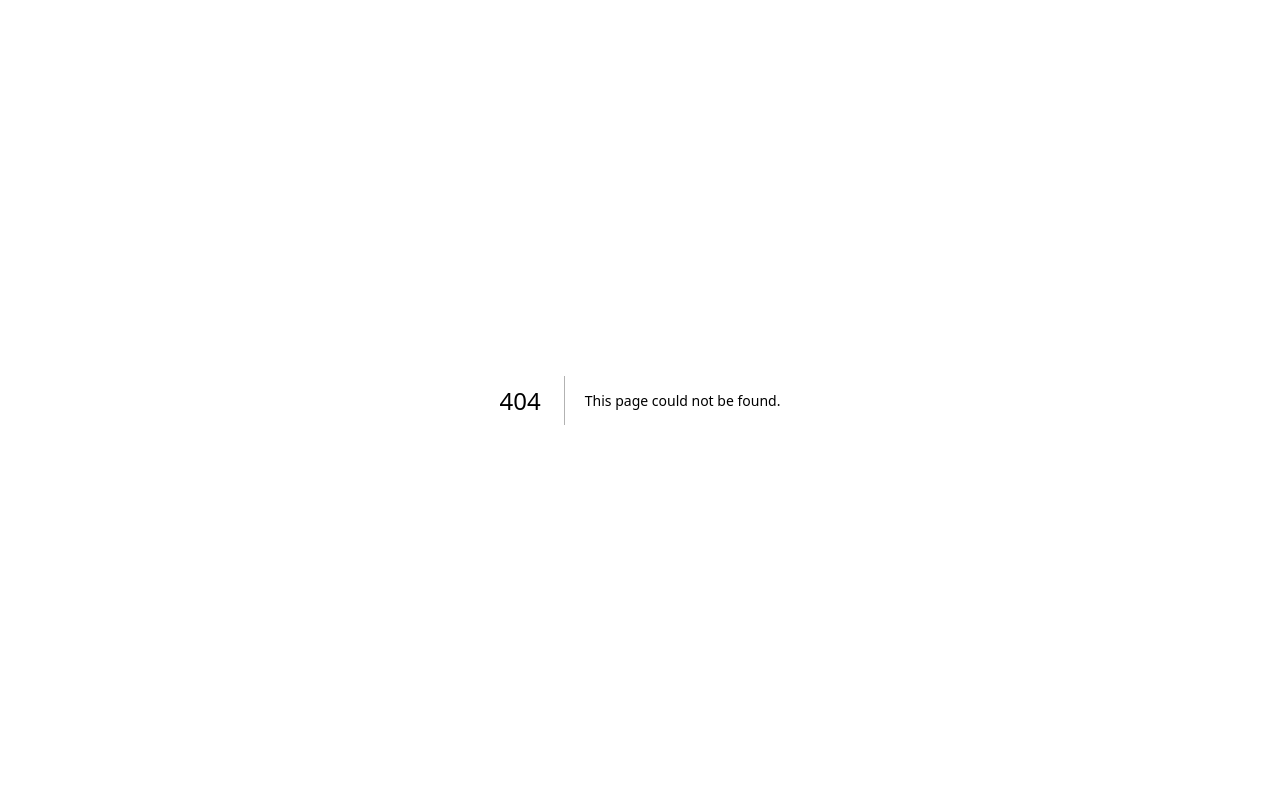
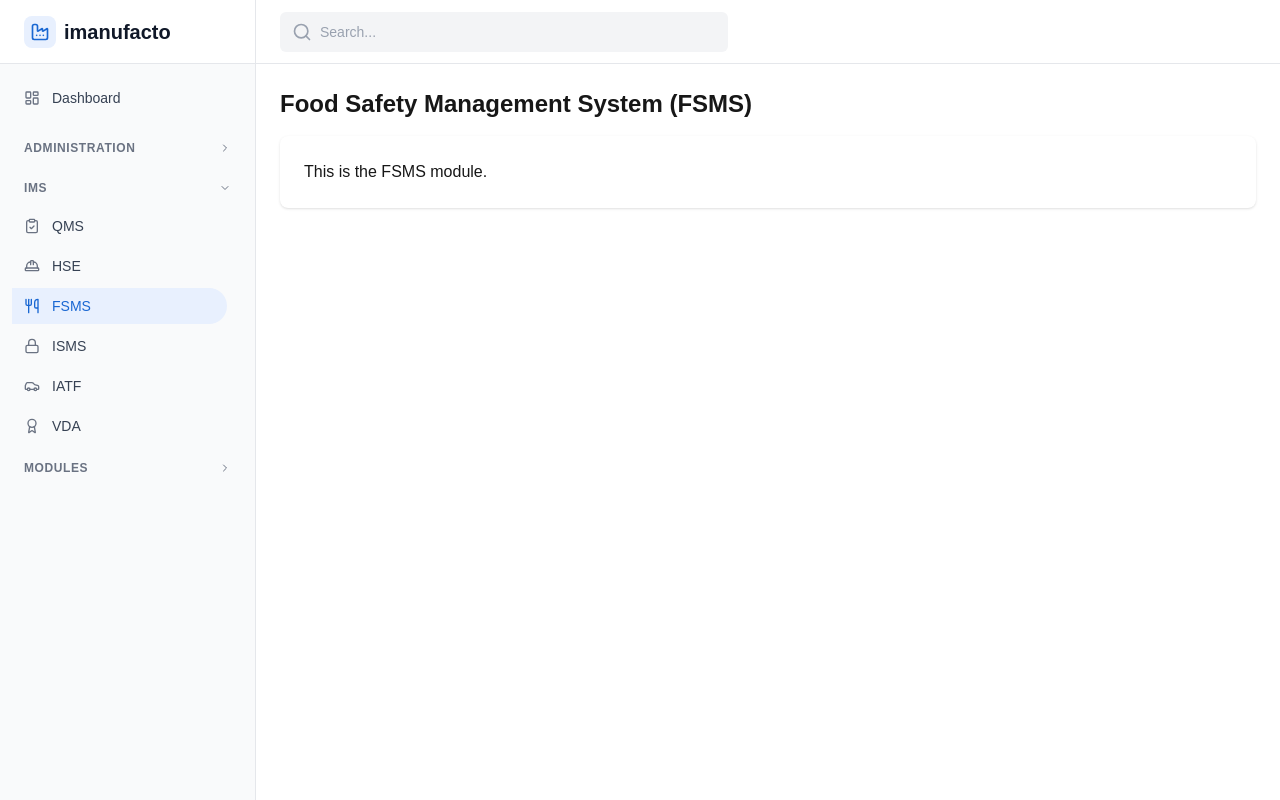
Before and after one commit to imanufacto1/imanufacto_qms_dev, a Next.js app: page /fsms in a window 1280 px wide. Before the commit this address had no page. Built offline with nearby package versions, Linux system fonts and the light colour scheme; no server answers.

Commit message:
feat(ui): add IMS section to sidebar with QMS, HSE, FSMS, ISMS, IATF, VDA modules

```diff
--- /dev/null
+++ b/src/app/(dashboard)/fsms/page.tsx
@@ -0,0 +1,10 @@
+export default function FSMSPage() {
+  return (
+    <div>
+      <h1 className="text-2xl font-bold mb-4">Food Safety Management System (FSMS)</h1>
+      <div className="bg-white rounded-lg shadow p-6">
+        <p>This is the FSMS module.</p>
+      </div>
+    </div>
+  );
+}
--- /dev/null
+++ b/src/app/(dashboard)/hse/page.tsx
@@ -0,0 +1,10 @@
+export default function HSEPage() {
+  return (
+    <div>
+      <h1 className="text-2xl font-bold mb-4">Health, Safety and Environment (HSE)</h1>
+      <div className="bg-white rounded-lg shadow p-6">
+        <p>This is the HSE module.</p>
+      </div>
+    </div>
+  );
+}
--- /dev/null
+++ b/src/app/(dashboard)/iatf/page.tsx
@@ -0,0 +1,10 @@
+export default function IATFPage() {
+  return (
+    <div>
+      <h1 className="text-2xl font-bold mb-4">IATF 16949</h1>
+      <div className="bg-white rounded-lg shadow p-6">
+        <p>This is the IATF module.</p>
+      </div>
+    </div>
+  );
+}
--- /dev/null
+++ b/src/app/(dashboard)/isms/page.tsx
@@ -0,0 +1,10 @@
+export default function ISMSPage() {
+  return (
+    <div>
+      <h1 className="text-2xl font-bold mb-4">Information Security Management System (ISMS)</h1>
+      <div className="bg-white rounded-lg shadow p-6">
+        <p>This is the ISMS module.</p>
+      </div>
+    </div>
+  );
+}
--- /dev/null
+++ b/src/app/(dashboard)/qms/page.tsx
@@ -0,0 +1,10 @@
+export default function QMSPage() {
+  return (
+    <div>
+      <h1 className="text-2xl font-bold mb-4">Quality Management System (QMS)</h1>
+      <div className="bg-white rounded-lg shadow p-6">
+        <p>This is the QMS module.</p>
+      </div>
+    </div>
+  );
+}
--- /dev/null
+++ b/src/app/(dashboard)/vda/page.tsx
@@ -0,0 +1,10 @@
+export default function VDAPage() {
+  return (
+    <div>
+      <h1 className="text-2xl font-bold mb-4">VDA</h1>
+      <div className="bg-white rounded-lg shadow p-6">
+        <p>This is the VDA module.</p>
+      </div>
+    </div>
+  );
+}
--- a/src/components/layout/Sidebar.tsx
+++ b/src/components/layout/Sidebar.tsx
@@ -29,7 +29,13 @@ import {
   Activity,
   Mail,
   CreditCard,
-  Palette
+  Palette,
+  ClipboardCheck,
+  HardHat,
+  Utensils,
+  Lock,
+  Car,
+  Award
 } from "lucide-react";
 
 // Define navigation structure with groups
@@ -68,6 +74,18 @@ const navigation = [
       { name: "Subscription", href: "/subscription", icon: CreditCard },
       { name: "Visual Settings", href: "/visual-settings", icon: Palette },
       { name: "Settings", href: "/settings", icon: Settings },
+    ]
+  },
+  {
+    name: "IMS",
+    defaultOpen: false,
+    items: [
+      { name: "QMS", href: "/qms", icon: ClipboardCheck },
+      { name: "HSE", href: "/hse", icon: HardHat },
+      { name: "FSMS", href: "/fsms", icon: Utensils },
+      { name: "ISMS", href: "/isms", icon: Lock },
+      { name: "IATF", href: "/iatf", icon: Car },
+      { name: "VDA", href: "/vda", icon: Award },
     ]
   },
   {
```
